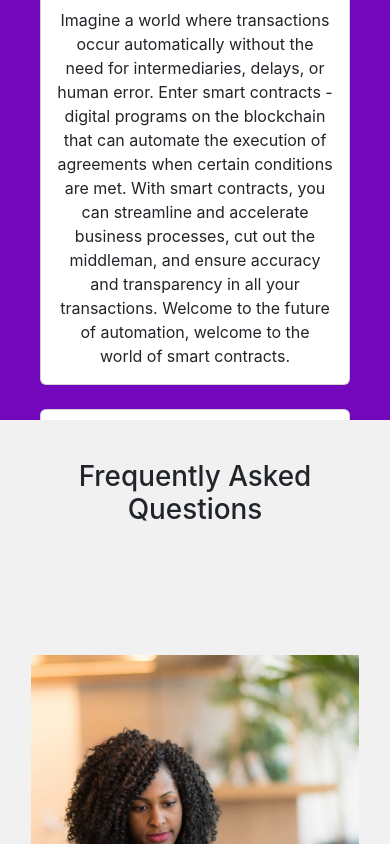
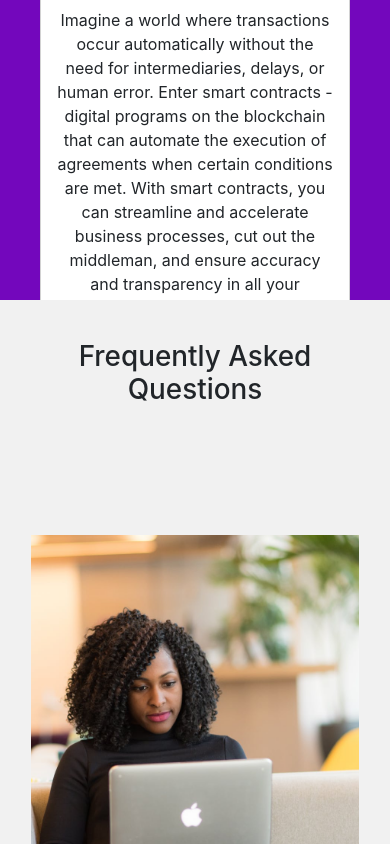
Before and after one commit to placeparks/Blockwise-tech, a React (Create React App) app: page /Nft in a window 390 px wide. Shown: the part 7210-8054 px from the top of the page. Built offline with nearby package versions, Linux system fonts and the light colour scheme.

Commit message:
Update FAQ.module.css

```diff
--- a/src/components/Nft/FAQ.module.css
+++ b/src/components/Nft/FAQ.module.css
@@ -31,7 +31,7 @@ border-radius: 0px;
     .section1{
         height: fit-content;
         width: 100%;
-           top: 7630px;
+           top: 7510px;
         background: #F1F1F1;
         border-radius: 0px;
         }
```
